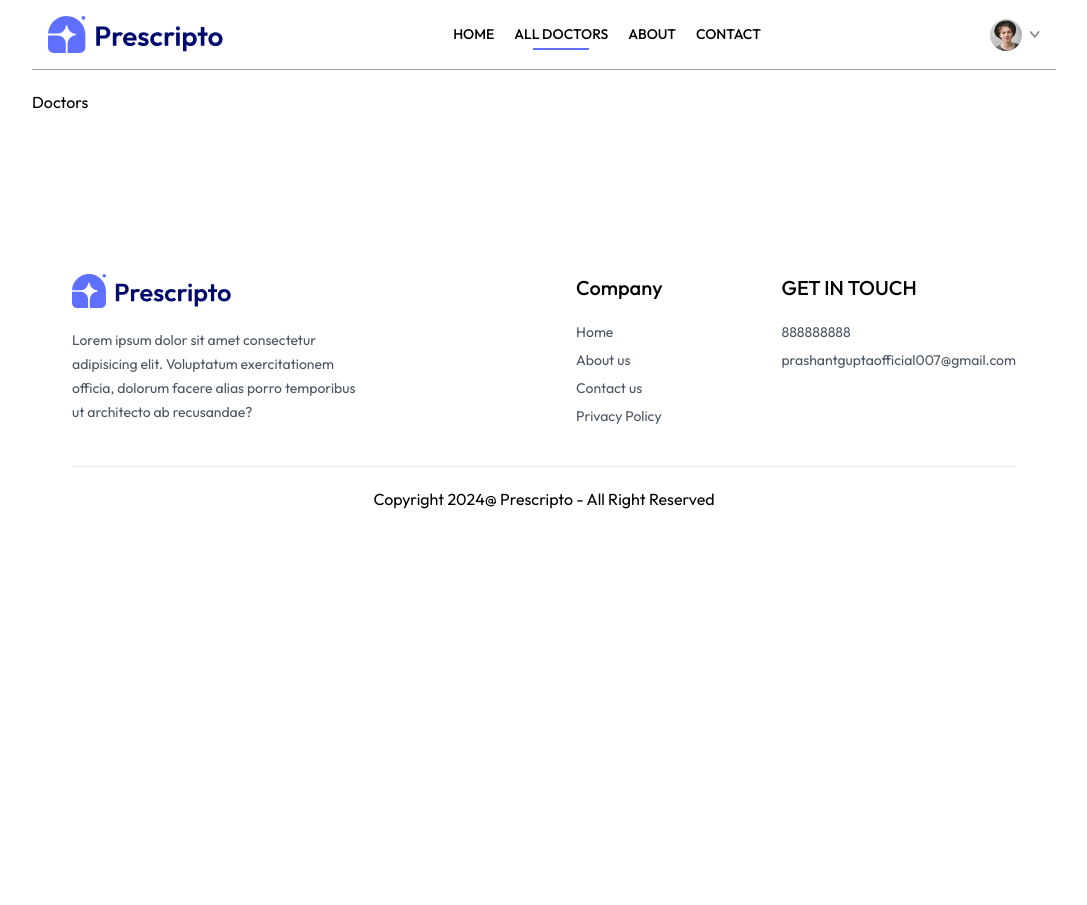
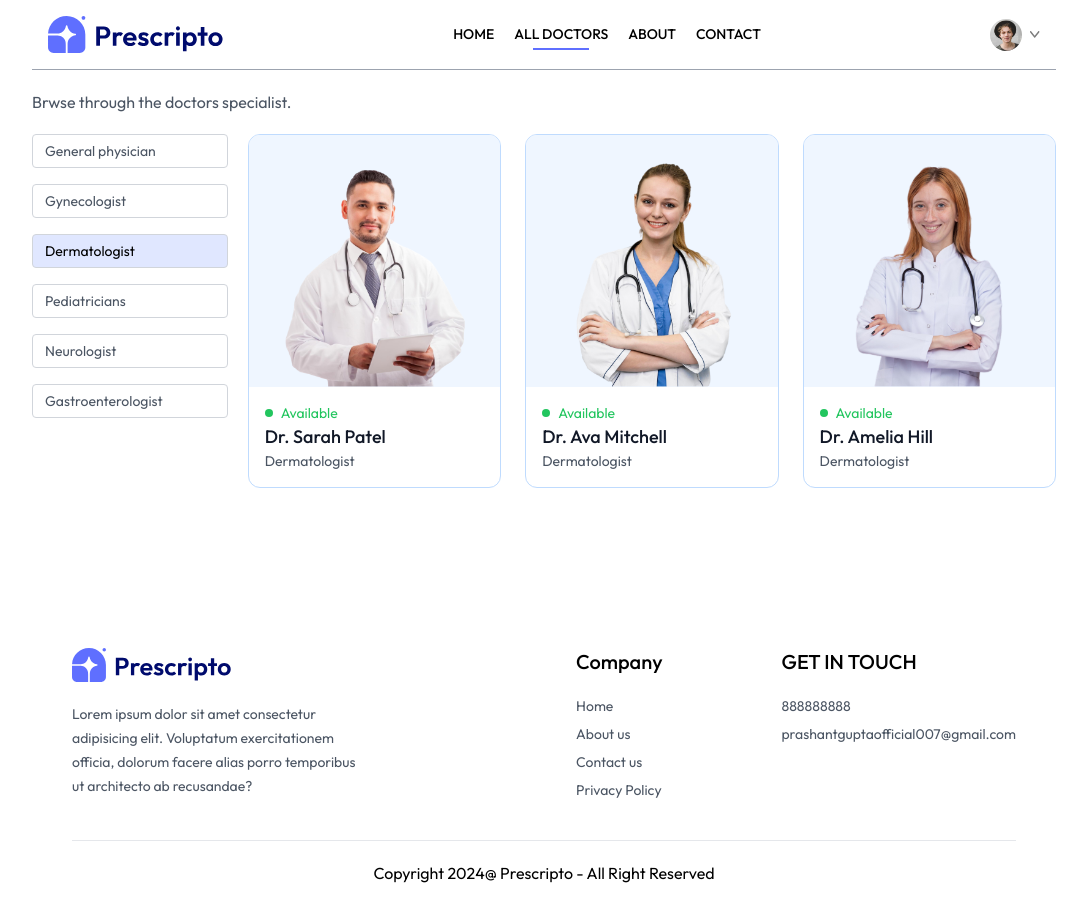
Before and after one commit to itz-prashant/prescripto, a React (Vite) app in the folder frontend/: page /doctors/Dermatologist in a window 1280 px wide. Shown: the whole page, without its empty margins (96-1183 px from the left). Before the commit the page ends 800 px from the top, so only its background shows below. Built offline with nearby package versions, Linux system fonts and the light colour scheme.

Commit message:
complete doctors page ui

```diff
--- a/frontend/src/App.jsx
+++ b/frontend/src/App.jsx
@@ -19,7 +19,7 @@ const App = () => {
       <Routes>
         <Route path='/' element={<Home />} />
         <Route path='/doctors' element={<Doctors />} />
-        <Route path='/doctors/:spacility' element={<Doctors />} />
+        <Route path='/doctors/:speciality' element={<Doctors />} />
         <Route path='/login' element={<Login />} />
         <Route path='/about' element={<About />} />
         <Route path='/contact' element={<Contact />} />
--- a/frontend/src/components/Navbar.jsx
+++ b/frontend/src/components/Navbar.jsx
@@ -11,7 +11,7 @@ const Navbar = () => {
 
   return (
     <div className='flex items-center justify-between text-sm p-4 mb-5 border-b border-b-gray-400'>
-        <img className='w-44 cursor-pointer' src={assets.logo} alt="logo" />
+        <img onClick={()=>navigate('/')} className='w-44 cursor-pointer' src={assets.logo} alt="logo" />
         <ul className='hidden md:flex items-start gap-5 font-medium'>
             <NavLink to={'/'}>
                 <li className='py-1'>HOME</li>
--- a/frontend/src/pages/Doctors.jsx
+++ b/frontend/src/pages/Doctors.jsx
@@ -1,8 +1,57 @@
-import React from 'react'
+import React, { useContext, useEffect, useState } from 'react'
+import { useNavigate, useParams } from 'react-router-dom'
+import { AppContext } from '../context/AppContext'
 
 const Doctors = () => {
+
+  const { speciality } = useParams()
+  const navigate = useNavigate()
+  const [filterDoc, setFilterDoc] = useState([])
+
+  const {doctors} = useContext(AppContext)
+
+  const applyFilter = ()=>{
+    if(speciality){
+      setFilterDoc(doctors.filter(doc=> doc.speciality === speciality))
+    }else{
+      setFilterDoc(doctors)
+    }
+  }
+
+  useEffect(()=>{
+    applyFilter()
+  },[doctors,speciality])
+
   return (
-    <div>Doctors</div>
+    <div>
+      <p className='text-gray-600'>Brwse through the doctors specialist.</p>
+      <div className='flex flex-col sm:flex-row items-start gap-5 mt-5'>
+        <div className='flex flex-col gap-4 text-sm text-gray-600'>
+          <p onClick={()=> speciality === 'General physician' ? navigate('/doctors'): navigate('/doctors/General physician')} className={`w-[94vw sm:w-auto pl-3 py-1.5 pr-16 border border-gray-300 rounded transition-all cursor-pointer] ${speciality === "General physician" ? "bg-indigo-100 text-black" : ""}`}>General physician</p>
+          <p onClick={()=> speciality === 'Gynecologist' ? navigate('/doctors'): navigate('/doctors/Gynecologist')} className={`w-[94vw sm:w-auto pl-3 py-1.5 pr-16 border border-gray-300 rounded transition-all cursor-pointer] ${speciality === "Gynecologist" ? "bg-indigo-100 text-black" : ""}`}>Gynecologist</p>
+          <p onClick={()=> speciality === 'Dermatologist' ? navigate('/doctors'): navigate('/doctors/Dermatologist')} className={`w-[94vw sm:w-auto pl-3 py-1.5 pr-16 border border-gray-300 rounded transition-all cursor-pointer] ${speciality === "Dermatologist" ? "bg-indigo-100 text-black" : ""}`}>Dermatologist</p>
+          <p onClick={()=> speciality === 'Pediatricians' ? navigate('/doctors'): navigate('/doctors/Pediatricians')} className={`w-[94vw sm:w-auto pl-3 py-1.5 pr-16 border border-gray-300 rounded transition-all cursor-pointer] ${speciality === "Pediatricians" ? "bg-indigo-100 text-black" : ""}`}>Pediatricians</p>
+          <p onClick={()=> speciality === 'Neurologist' ? navigate('/doctors'): navigate('/doctors/Neurologist')} className={`w-[94vw sm:w-auto pl-3 py-1.5 pr-16 border border-gray-300 rounded transition-all cursor-pointer] ${speciality === "Neurologist" ? "bg-indigo-100 text-black" : ""}`}>Neurologist</p>
+          <p onClick={()=> speciality === 'Gastroenterologist' ? navigate('/doctors'): navigate('/doctors/Gastroenterologist')} className={`w-[94vw sm:w-auto pl-3 py-1.5 pr-16 border border-gray-300 rounded transition-all cursor-pointer] ${speciality === "Gastroenterologist" ? "bg-indigo-100 text-black" : ""}`}>Gastroenterologist</p>
+        </div>
+        <div className='w-full grid grid-cols-auto gap-6 gap-y-6'>
+          {
+            filterDoc.map((item,index)=>(
+              <div onClick={()=> navigate(`/appointment/${item._id}`)} className='border border-blue-200 rounded-xl overflow-hidden cursor-pointer hover:translate-y-[-10px] transition-all duration-500' key={index}>
+                  <img className='bg-blue-50' src={item.image} alt="" />
+                  <div className='p-4'>
+                      <div className='flex items-center gap-2 text-sm text-center text-green-500'>
+                          <p className='w-2 h-2 bg-green-500 rounded-full'></p><p>Available</p>
+                      </div>
+                      <p className='text-gray-900 text-lg font-medium'>{item.name}</p>
+                      <p className='text-gray-600 text-sm '>{item.speciality}</p>
+                  </div>
+              </div>
+          ))
+          }
+        </div>
+      </div>
+    </div>
   )
 }
 
```
